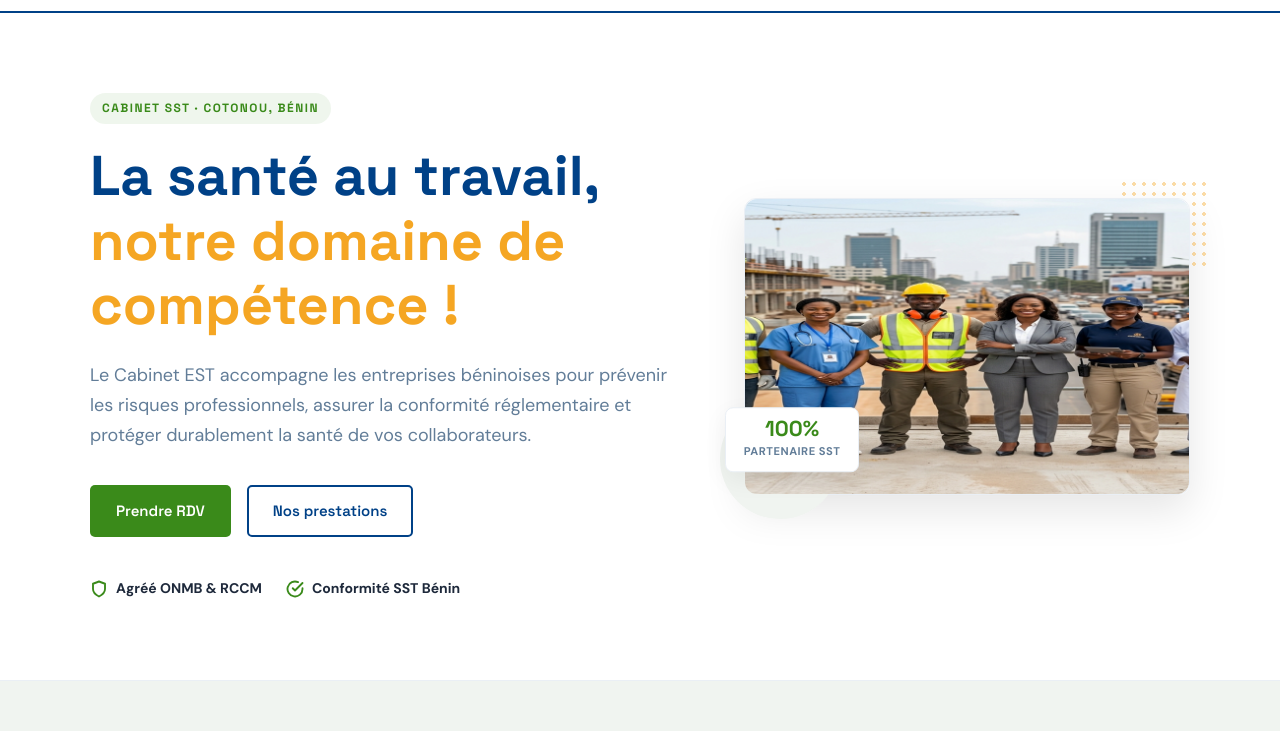
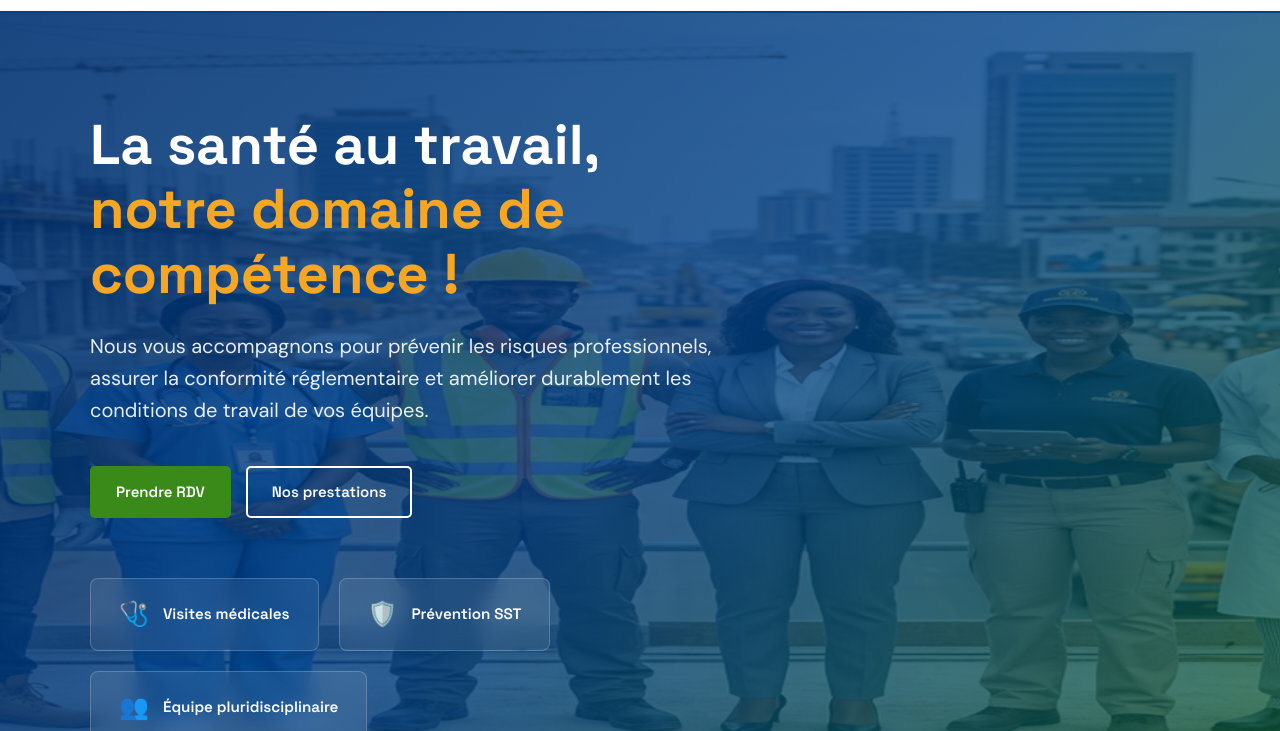
Before and after one commit to Mintjo/cabinet-est, an Eleventy site: page src/index.njk in a window 1280 px wide. Shown: the part 69-800 px from the top of the page. Built offline with nearby package versions, Linux system fonts and the light colour scheme; Eleventy itself is replaced by a stand-in of ours; files that its build step writes are made by us from their sources.

Commit message:
Revert "design: redesign hero section to a premium two-column split layout"
This reverts commit 403fa79d2d2ebfdc0bc83044fad3bbab17837bda.

```diff
--- a/src/css/style.css
+++ b/src/css/style.css
@@ -275,168 +275,105 @@ ul, ol {
    ========================================================================== */
 .hero-section {
   position: relative;
-  background-color: var(--color-white);
-  padding: 80px 0;
-  min-height: 80vh;
-  display: flex;
-  align-items: center;
-  overflow: hidden;
-}
-
-.hero-grid {
-  display: grid;
-  grid-template-columns: 1.15fr 0.85fr;
-  gap: 50px;
-  align-items: center;
+  background-image: url('/images/hero-bg-est.png');
+  background-size: cover;
+  background-position: center center;
+  background-repeat: no-repeat;
+  padding: 100px 0;
+  color: var(--color-white);
+  min-height: 85vh;
+  display: flex;
+  align-items: center;
+}
+
+.hero-overlay {
+  position: absolute;
+  top: 0;
+  left: 0;
   width: 100%;
-}
-
-.hero-left {
+  height: 100%;
+  background: linear-gradient(135deg, rgba(0, 48, 112, 0.88) 0%, rgba(0, 65, 135, 0.80) 50%, rgba(10, 92, 48, 0.72) 100%);
+  z-index: 1;
+}
+
+.hero-container-new {
+  position: relative;
+  z-index: 2;
   display: flex;
   flex-direction: column;
-  align-items: flex-start;
-  z-index: 5;
-}
-
-.hero-title {
-  font-family: var(--font-headings);
-  font-size: clamp(2.25rem, 4.5vw, 3.5rem);
-  font-weight: 700;
-  color: var(--color-primary);
+  justify-content: center;
+  width: 100%;
+}
+
+.hero-content-new {
+  max-width: 750px;
+  text-align: left;
+}
+
+.hero-title-new {
+  font-size: 3.5rem;
+  color: var(--color-white);
   line-height: 1.15;
   margin-bottom: 24px;
-}
-
-.hero-title span {
+  font-weight: 700;
+  font-family: var(--font-headings);
+}
+
+.hero-title-new span {
   color: var(--color-accent);
 }
 
-.hero-desc {
-  font-size: 1.125rem;
-  color: var(--color-text-muted);
-  line-height: 1.65;
-  margin-bottom: 35px;
-  max-width: 600px;
-}
-
-.hero-actions {
-  display: flex;
-  gap: 16px;
+.hero-desc-new {
+  font-size: 1.25rem;
+  color: rgba(255, 255, 255, 0.9);
   margin-bottom: 40px;
+  max-width: 650px;
+}
+
+.hero-actions-new {
+  display: flex;
+  gap: 15px;
   flex-wrap: wrap;
-}
-
-.hero-trust-badges {
-  display: flex;
-  gap: 24px;
+  margin-bottom: 60px;
+}
+
+/* Glassmorphism Mini-cards */
+.hero-glass-cards {
+  display: flex;
+  gap: 20px;
   flex-wrap: wrap;
-}
-
-.trust-badge {
-  display: flex;
-  align-items: center;
-  gap: 8px;
-  font-size: 0.875rem;
+  margin-top: 20px;
+}
+
+.glass-card {
+  background: rgba(255, 255, 255, 0.08);
+  border: 1px solid rgba(255, 255, 255, 0.2);
+  border-radius: var(--radius-card);
+  padding: 16px 28px;
+  display: flex;
+  align-items: center;
+  gap: 14px;
+  backdrop-filter: blur(10px);
+  -webkit-backdrop-filter: blur(10px);
+  transition: transform var(--transition-fast), background var(--transition-fast);
+}
+
+.glass-card:hover {
+  transform: translateY(-3px);
+  background: rgba(255, 255, 255, 0.14);
+}
+
+.glass-card-icon {
+  font-size: 1.5rem;
+  display: flex;
+  align-items: center;
+}
+
+.glass-card-text {
+  font-family: var(--font-headings);
   font-weight: 600;
-  color: var(--color-text);
-}
-
-.trust-badge-icon {
-  color: var(--color-success);
-}
-
-/* Right column - image frame & decor */
-.hero-right {
-  position: relative;
-  display: flex;
-  justify-content: center;
-  align-items: center;
-  z-index: 2;
-  width: 100%;
-}
-
-.hero-image-frame {
-  position: relative;
-  width: 100%;
-  max-width: 500px;
-  aspect-ratio: 3/2;
-  border-radius: 12px;
-  box-shadow: var(--shadow-lg);
-  border: 1px solid var(--color-border);
-  z-index: 1;
-}
-
-.hero-img-flat {
-  width: 100%;
-  height: 100%;
-  object-fit: cover;
-  object-position: center;
-  border-radius: 12px;
-  display: block;
-}
-
-/* Floating badge */
-.floating-badge-hero {
-  position: absolute;
-  bottom: 20px;
-  left: -20px;
-  background: var(--color-white);
-  border: 1px solid var(--color-border);
-  box-shadow: var(--shadow-md);
-  padding: 10px 18px;
-  border-radius: var(--radius-card);
-  display: flex;
-  flex-direction: column;
-  align-items: center;
-  z-index: 10;
-  animation: floatBadge 3s ease-in-out infinite;
-}
-
-@keyframes floatBadge {
-  0% { transform: translateY(0); }
-  50% { transform: translateY(-6px); }
-  100% { transform: translateY(0); }
-}
-
-.floating-badge-hero .badge-number {
-  font-family: var(--font-headings);
-  font-size: 1.35rem;
-  font-weight: 700;
-  color: var(--color-success);
-  line-height: 1;
-}
-
-.floating-badge-hero .badge-label {
-  font-size: 0.7rem;
-  font-weight: 700;
-  color: var(--color-text-muted);
-  text-transform: uppercase;
-  letter-spacing: 0.5px;
-  margin-top: 4px;
-}
-
-/* Decorative geometric patterns background */
-.shape-decor-1 {
-  position: absolute;
-  top: -20px;
-  right: -20px;
-  width: 90px;
-  height: 90px;
-  background-image: radial-gradient(var(--color-accent) 2px, transparent 2px);
-  background-size: 10px 10px;
-  z-index: -1;
-  opacity: 0.4;
-}
-
-.shape-decor-2 {
-  position: absolute;
-  bottom: -25px;
-  left: -25px;
-  width: 120px;
-  height: 120px;
-  background-color: var(--color-bg-alt);
-  border-radius: 50%;
-  z-index: -2;
+  font-size: 0.95rem;
+  color: var(--color-white);
 }
 
 /* ==========================================================================
@@ -1469,47 +1406,16 @@ textarea.form-control {
 
   /* Hero Mobile */
   .hero-section {
-    padding: 60px 0;
+    padding: 80px 0;
     min-height: auto;
   }
 
-  .hero-grid {
-    grid-template-columns: 1fr;
-    gap: 40px;
-  }
-
-  .hero-left {
-    align-items: center;
-    text-align: center;
-  }
-
-  .hero-title {
+  .hero-title-new {
     font-size: 2.25rem;
   }
 
-  .hero-desc {
+  .hero-desc-new {
     font-size: 1.05rem;
-    margin-left: auto;
-    margin-right: auto;
-  }
-
-  .hero-actions {
-    justify-content: center;
-  }
-
-  .hero-trust-badges {
-    justify-content: center;
-  }
-
-  .hero-image-frame {
-    max-width: 420px;
-    aspect-ratio: 3/2;
-    margin: 0 auto;
-  }
-
-  .floating-badge-hero {
-    left: 16px;
-    bottom: -16px;
   }
 
   /* Stats Mobile */
@@ -1680,22 +1586,26 @@ textarea.form-control {
 
 /* Small Mobile (Max 480px) */
 @media (max-width: 480px) {
-  .hero-title {
+  .hero-title-new {
     font-size: 1.75rem;
   }
 
-  .hero-desc {
+  .hero-desc-new {
     font-size: 0.95rem;
   }
 
-  .hero-actions {
+  .hero-actions-new {
     flex-direction: column;
     align-items: stretch;
-    width: 100%;
-  }
-
-  .hero-actions .btn {
+  }
+
+  .hero-actions-new .btn {
     text-align: center;
+  }
+
+  .hero-glass-cards {
+    flex-direction: column;
+    gap: 10px;
   }
 
   .stats-grid {
--- a/src/index.njk
+++ b/src/index.njk
@@ -6,46 +6,31 @@ description: "Cabinet EST — Spécialiste en santé et sécurité au travail à
 
 <!-- Section 1 : Hero -->
 <section class="hero-section">
-  <div class="container hero-grid">
-    <div class="hero-left">
-      <span class="eyebrow">Cabinet SST · Cotonou, Bénin</span>
-      <h1 class="hero-title">La santé au travail,<br><span>notre domaine de compétence !</span></h1>
-      <p class="hero-desc">Le Cabinet EST accompagne les entreprises béninoises pour prévenir les risques professionnels, assurer la conformité réglementaire et protéger durablement la santé de vos collaborateurs.</p>
+  <div class="hero-overlay"></div>
+  <div class="container hero-container-new">
+    <div class="hero-content-new">
+      <h1 class="hero-title-new">La santé au travail,<br><span>notre domaine de compétence !</span></h1>
+      <p class="hero-desc-new">Nous vous accompagnons pour prévenir les risques professionnels, assurer la conformité réglementaire et améliorer durablement les conditions de travail de vos équipes.</p>
 
-      <div class="hero-actions">
+      <div class="hero-actions-new">
         <a href="/rendez-vous/" class="btn btn-primary">Prendre RDV</a>
-        <a href="/services/" class="btn btn-outline">Nos prestations</a>
+        <a href="/services/" class="btn btn-outline-white">Nos prestations</a>
       </div>
 
-      <!-- Discrets badges de confiance -->
-      <div class="hero-trust-badges">
-        <div class="trust-badge">
-          <svg class="trust-badge-icon" xmlns="http://www.w3.org/2000/svg" width="18" height="18" viewBox="0 0 24 24" fill="none" stroke="currentColor" stroke-width="2.5" stroke-linecap="round" stroke-linejoin="round">
-            <path d="M12 22s8-4 8-10V5l-8-3-8 3v7c0 6 8 10 8 10z"></path>
-          </svg>
-          <span>Agréé ONMB &amp; RCCM</span>
+      <!-- Glassmorphism Mini-cards -->
+      <div class="hero-glass-cards">
+        <div class="glass-card">
+          <span class="glass-card-icon">🩺</span>
+          <span class="glass-card-text">Visites médicales</span>
         </div>
-        <div class="trust-badge">
-          <svg class="trust-badge-icon" xmlns="http://www.w3.org/2000/svg" width="18" height="18" viewBox="0 0 24 24" fill="none" stroke="currentColor" stroke-width="2.5" stroke-linecap="round" stroke-linejoin="round">
-            <path d="M22 11.08V12a10 10 0 1 1-5.93-9.14"></path>
-            <polyline points="22 4 12 14.01 9 11.01"></polyline>
-          </svg>
-          <span>Conformité SST Bénin</span>
+        <div class="glass-card">
+          <span class="glass-card-icon">🛡️</span>
+          <span class="glass-card-text">Prévention SST</span>
         </div>
-      </div>
-    </div>
-
-    <div class="hero-right">
-      <div class="hero-image-frame">
-        <img src="/images/hero-bg-est.png" alt="Professionnels et travailleurs de la santé et sécurité au travail Cabinet EST" class="hero-img-flat" loading="eager">
-        <!-- Floating Badge -->
-        <div class="floating-badge-hero">
-          <span class="badge-number">100%</span>
-          <span class="badge-label">Partenaire SST</span>
+        <div class="glass-card">
+          <span class="glass-card-icon">👥</span>
+          <span class="glass-card-text">Équipe pluridisciplinaire</span>
         </div>
-        <!-- Geometric decorations -->
-        <div class="shape-decor-1"></div>
-        <div class="shape-decor-2"></div>
       </div>
     </div>
   </div>
```
